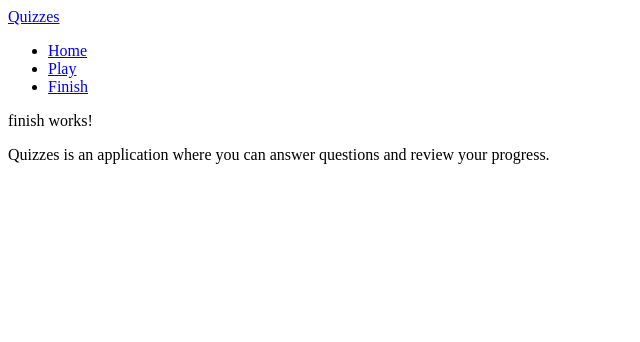
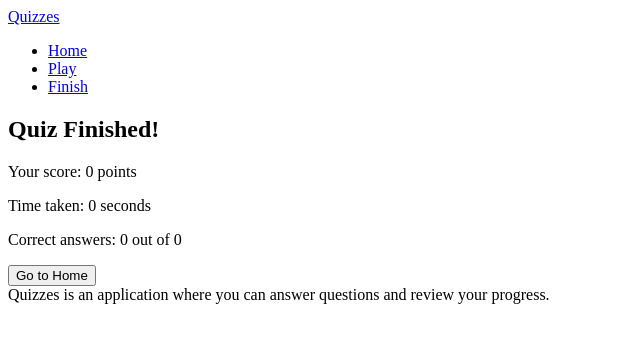
Before and after one commit to Mal4ndr/Quizzes, an Angular app: page /finish in a window 1280 px wide. Shown: the top 342 px of the page, without its empty margins (0-640 px from the left). Built offline with nearby package versions, Linux system fonts and the light colour scheme; no server answers.

Commit message:
added display of test passing statistics

```diff
--- a/src/app/pages/finish/finish.component.html
+++ b/src/app/pages/finish/finish.component.html
@@ -1 +1,7 @@
-<p>finish works!</p>
+<div>
+   <h2>Quiz Finished!</h2>
+   <p>Your score: {{ score }} points</p>
+   <p>Time taken: {{ totalTime }} seconds</p>
+   <p>Correct answers: {{ score }} out of {{ totalQuestions }}</p>
+   <button routerLink="/home">Go to Home</button>
+</div>
--- a/src/app/pages/finish/finish.component.ts
+++ b/src/app/pages/finish/finish.component.ts
@@ -1,12 +1,26 @@
-import { Component } from '@angular/core';
+import { Component, OnInit } from '@angular/core';
+import { Router, RouterLink } from '@angular/router';
 
 @Component({
   selector: 'app-finish',
   standalone: true,
-  imports: [],
+  imports: [RouterLink],
   templateUrl: './finish.component.html',
   styleUrl: './finish.component.scss'
 })
-export class FinishComponent {
+export class FinishComponent implements OnInit {
+  score: number = 0;
+  totalTime: number = 0;
+  totalQuestions: number = 0;
 
+  constructor(private router: Router) { }
+
+  ngOnInit(): void {
+    const navigation = this.router.getCurrentNavigation();
+    if (navigation && navigation.extras.state) {
+      this.score = navigation.extras.state['score'];
+      this.totalTime = navigation.extras.state['time'];
+      this.totalQuestions = navigation.extras.state['totalQuestions'];
+    }
+  }
 }
--- a/src/app/pages/play/play.component.ts
+++ b/src/app/pages/play/play.component.ts
@@ -19,6 +19,10 @@ export class PlayComponent implements OnInit {
   correctAnswer: string | null = null;
   isAnswerSelected: boolean = false;
 
+  totalScore: number = 0;
+  totalTime: number = 0;
+  startTime!: number;
+
   constructor(
     private quizService: QuizService,
     private route: ActivatedRoute,
@@ -30,6 +34,7 @@ export class PlayComponent implements OnInit {
 
     if (quizId) {
       this.quiz = this.quizService.getQuizById(quizId) as Quiz;
+      this.startTime = Date.now();
     } else {
       this.router.navigate(['/home']);
     }
@@ -47,8 +52,16 @@ export class PlayComponent implements OnInit {
   }
 
   nextQuestion(): void {
-    // retrieve correct answer for current question
-    this.correctAnswer = this.currentQuestion.correct_answer;
+    if (this.selectedAnswer) {
+      // check if the answer is correct
+      if (this.selectedAnswer === this.currentQuestion.correct_answer) {
+        this.totalScore++;
+      }
+
+      // retrieve correct answer for current question
+      this.correctAnswer = this.currentQuestion.correct_answer;
+    }
+
     // reset selected answer state for next question
     this.resetStateForNextQuestion();
 
@@ -71,6 +84,13 @@ export class PlayComponent implements OnInit {
   }
 
   finishQuiz(): void {
-    this.router.navigate(['/finish']);
+    this.totalTime = Math.floor((Date.now() - this.startTime) / 1000);
+    this.router.navigate(['/finish'], {
+      state: {
+        score: this.totalScore,
+        time: this.totalTime,
+        totalQuestions: this.quiz.questions.length
+      }
+    });
   }
 }
```
